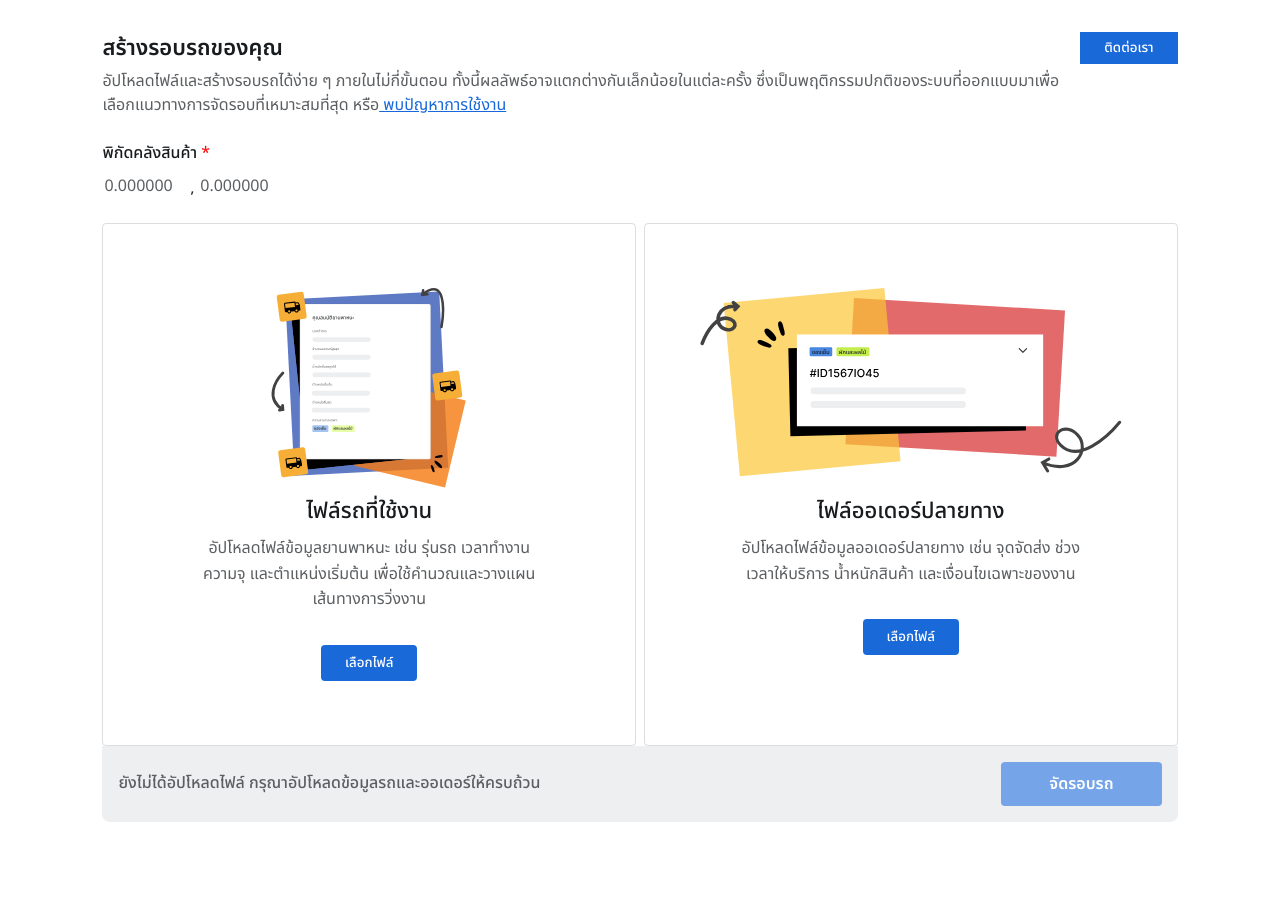
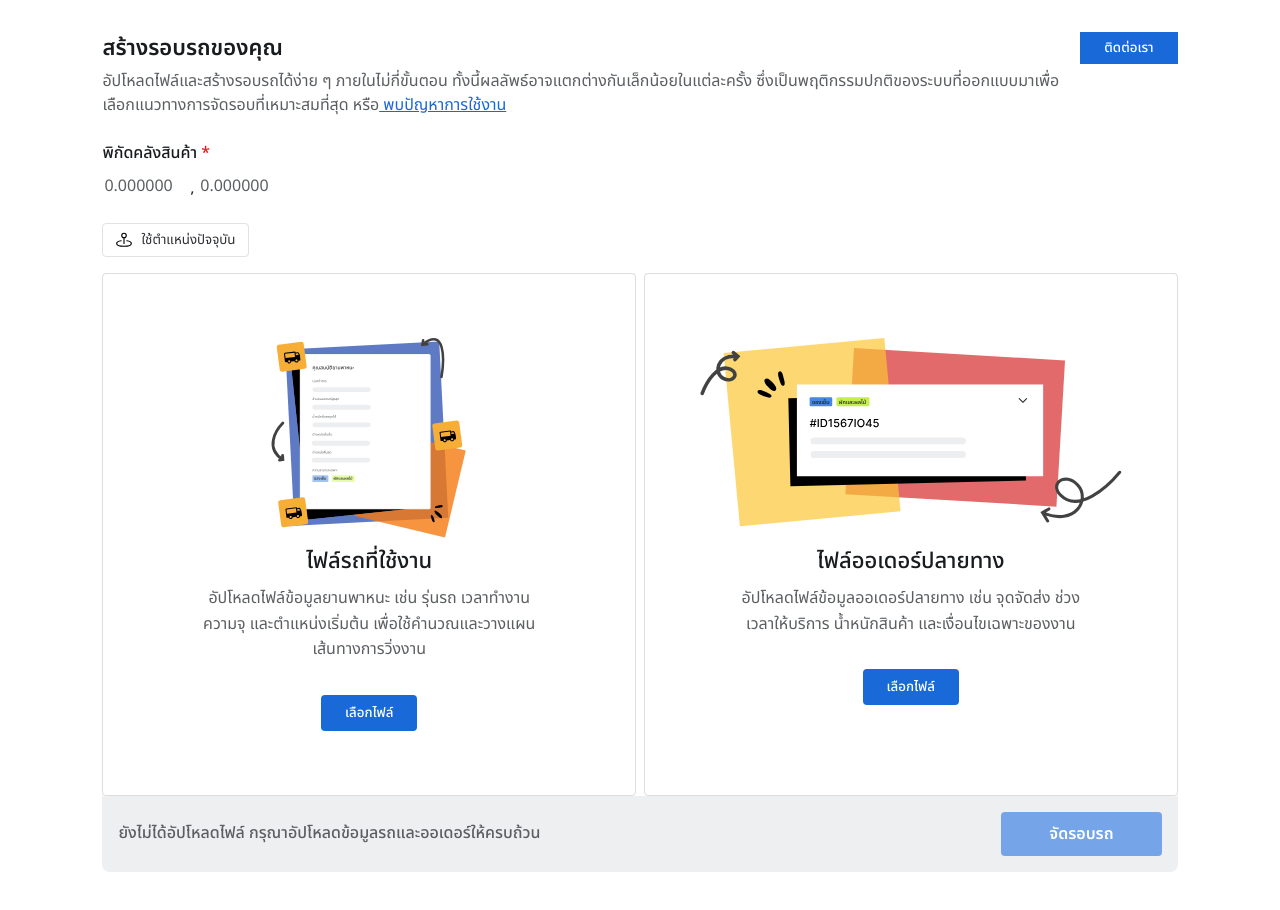
Before and after one commit to HacKaTechxRouteOptimize/Frontend, a Next.js app: page / in a window 1280 px wide. Shown: the top 910 px of the page. Built offline with nearby package versions, Linux system fonts and the light colour scheme.

Commit message:
current location

```diff
--- a/src/app/(plan)/landing.module.scss
+++ b/src/app/(plan)/landing.module.scss
@@ -256,3 +256,12 @@
     }
   }
 }
+
+.currentLocation {
+  display: inline-flex;;
+  align-items: center;
+  gap: 0.5rem;
+  border: 0.0625rem solid var(--p-200);
+  border-radius: 0.25rem;
+  padding: 0.375rem 0.75rem;
+}
--- a/src/app/(plan)/page.tsx
+++ b/src/app/(plan)/page.tsx
@@ -287,6 +287,44 @@ const Preview = () => {
         return 0;
     }
     return 1;
+  };
+
+  const handleUseCurrentLocation = () => {
+    if (!navigator.geolocation) {
+      alert("เบราว์เซอร์ไม่รองรับการระบุตำแหน่ง");
+      return;
+    }
+
+    navigator.geolocation.getCurrentPosition(
+      (position) => {
+        setDepotLoc({
+          lat: position.coords.latitude,
+          lng: position.coords.longitude,
+        });
+      },
+      (error) => {
+        console.error(error);
+
+        switch (error.code) {
+          case error.PERMISSION_DENIED:
+            alert("กรุณาอนุญาตการเข้าถึงตำแหน่ง");
+            break;
+          case error.POSITION_UNAVAILABLE:
+            alert("ไม่สามารถระบุตำแหน่งได้");
+            break;
+          case error.TIMEOUT:
+            alert("หมดเวลาการค้นหาตำแหน่ง");
+            break;
+          default:
+            alert("เกิดข้อผิดพลาด");
+        }
+      },
+      {
+        enableHighAccuracy: true,
+        timeout: 10000,
+        maximumAge: 0,
+      },
+    );
   };
 
   const handleCreateVeiclePayload = () => {
@@ -612,6 +650,18 @@ const Preview = () => {
                 onChange={setDepotLoc}
               ></LocationInput>
             </div>
+            <div className={styles.currentLocation}>
+              <Image
+                src="/icon/locaton-point.svg"
+                alt="location point"
+                width={18}
+                height={18}
+              />
+
+              <button type="button" onClick={handleUseCurrentLocation}>
+                ใช้ตำแหน่งปัจจุบัน
+              </button>
+            </div>
             <section className={styles.uploadContainer}>
               <div
                 style={{
```
